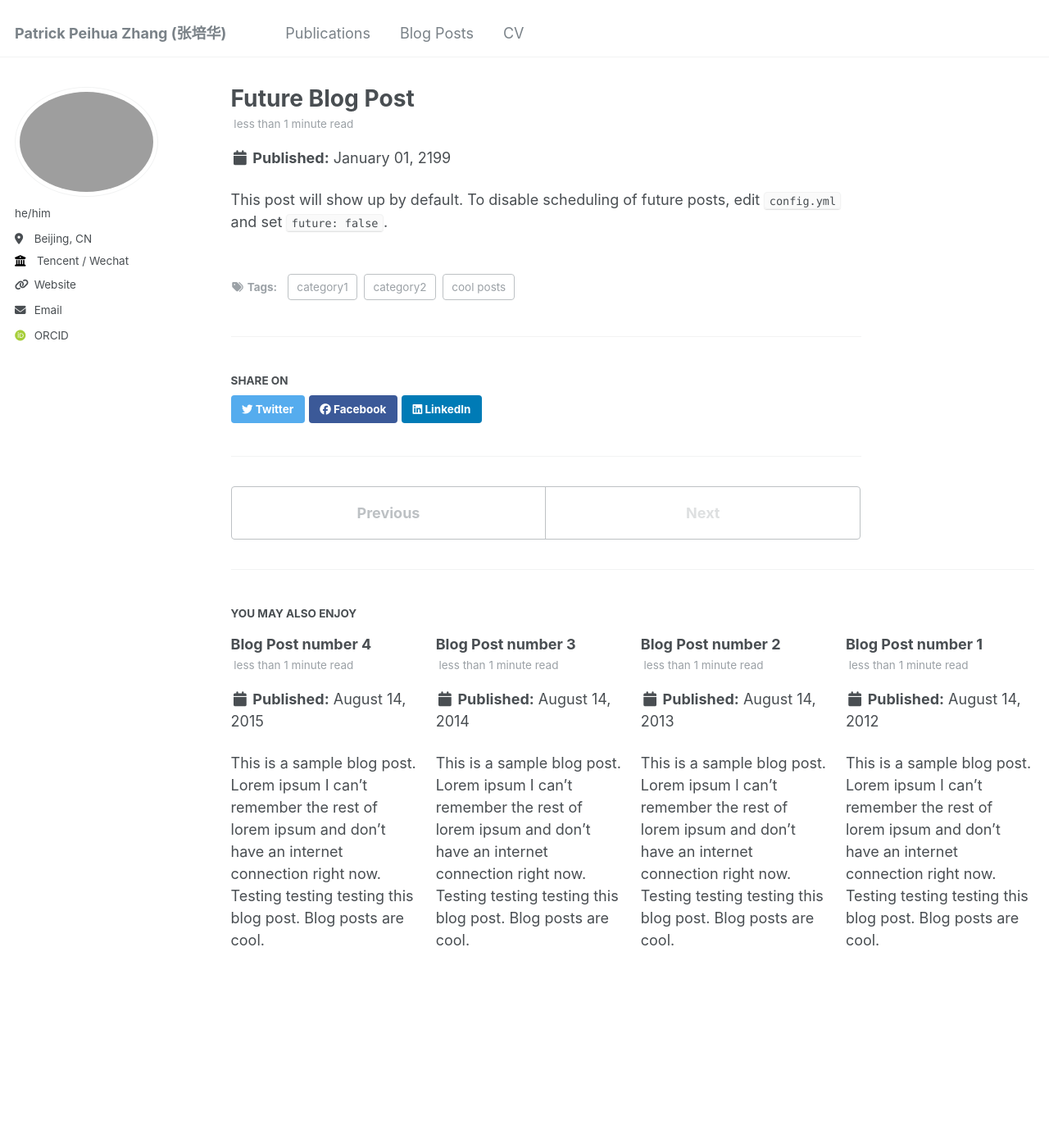
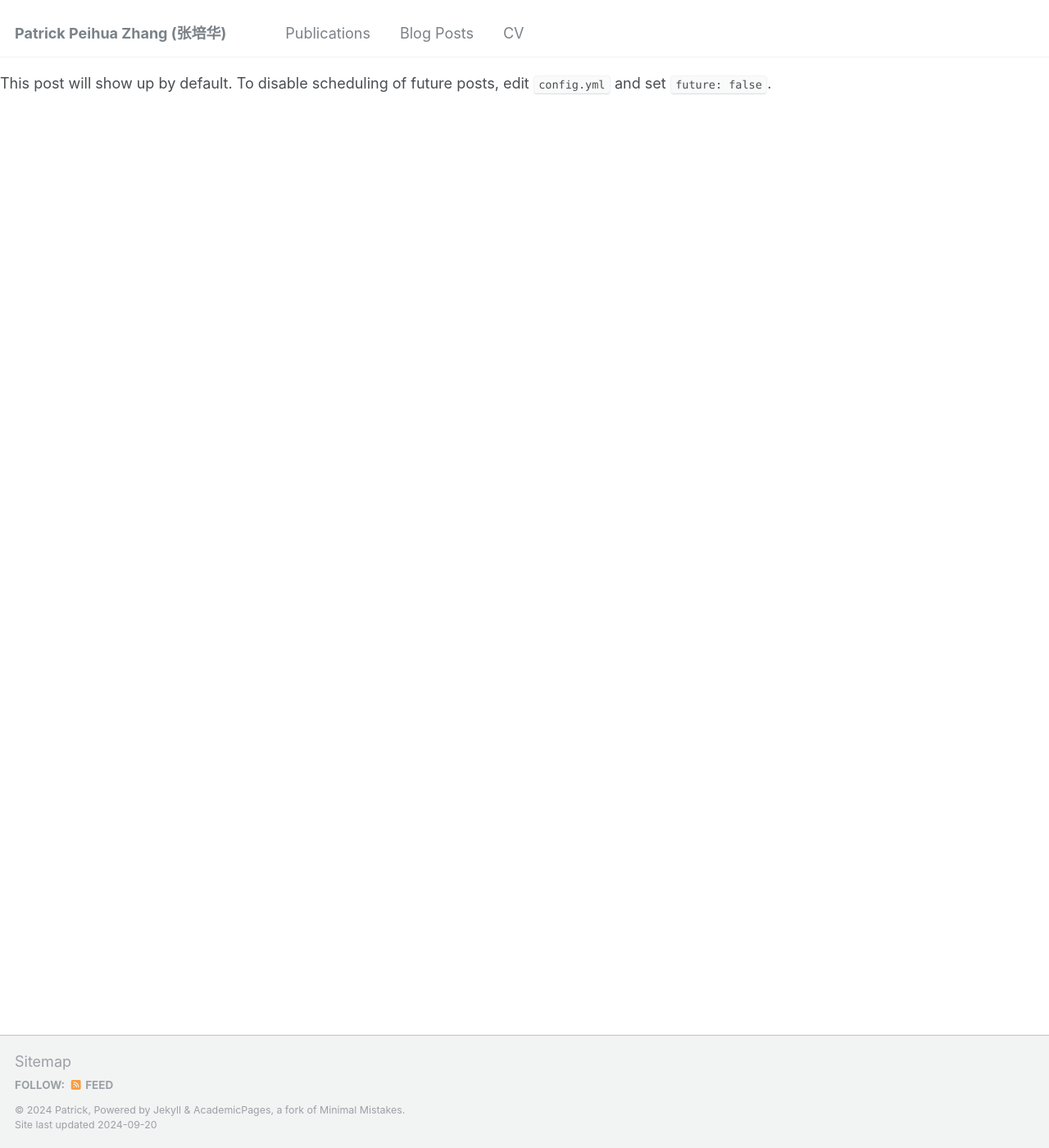
Before and after one commit to patrickphzhang/patrickphzhang.github.io, a Jekyll site: the page built from _posts/2199-01-01-future-post.md, in a window 1280 px wide and 1400 px high. Shown: the whole window at 82% size. Built offline with Jekyll 4.4.1, drawn with Linux system fonts in a browser that asks for light colours; some web fonts are replaced; our own code applies the rules of GitHub Pages for plain Markdown files; part of the change alters nothing that is shown.

Commit message:
Update _config.yml

```diff
--- a/_config.yml
+++ b/_config.yml
@@ -228,16 +228,16 @@ collections:
 # These settings control how pages and collections are included in the site
 defaults:
   # _posts
-  - scope:
-      path: ""
-      type: posts
-    values:
-      layout: single
-      author_profile: true
-      read_time: true
-      comments: true
-      share: true
-      related: true
+  # - scope:
+  #     path: ""
+  #     type: posts
+  #   values:
+  #     layout: single
+  #     author_profile: true
+  #     read_time: true
+  #     comments: true
+  #     share: true
+  #     related: true
   # _pages
   - scope:
       path: ""
@@ -246,14 +246,14 @@ defaults:
       layout: single
       author_profile: true
   # _teaching
-  - scope:
-      path: ""
-      type: teaching
-    values:
-      layout: single
-      author_profile: true
-      share: true
-      comments: true
+  # - scope:
+  #     path: ""
+  #     type: teaching
+  #   values:
+  #     layout: single
+  #     author_profile: true
+  #     share: true
+  #     comments: true
   # _publications
   - scope:
       path: ""
@@ -264,22 +264,22 @@ defaults:
       share: true
       comments: true
   # _portfolio
-  - scope:
-      path: ""
-      type: portfolio
-    values:
-      layout: single
-      author_profile: true
-      share: true
-      comment: true
+  # - scope:
+  #     path: ""
+  #     type: portfolio
+  #   values:
+  #     layout: single
+  #     author_profile: true
+  #     share: true
+  #     comment: true
   # _talks
-  - scope:
-      path: ""
-      type: talks
-    values:
-      layout: talk
-      author_profile: true
-      share: true
+  # - scope:
+  #     path: ""
+  #     type: talks
+  #   values:
+  #     layout: talk
+  #     author_profile: true
+  #     share: true
 
 
 # Sass/SCSS
```
